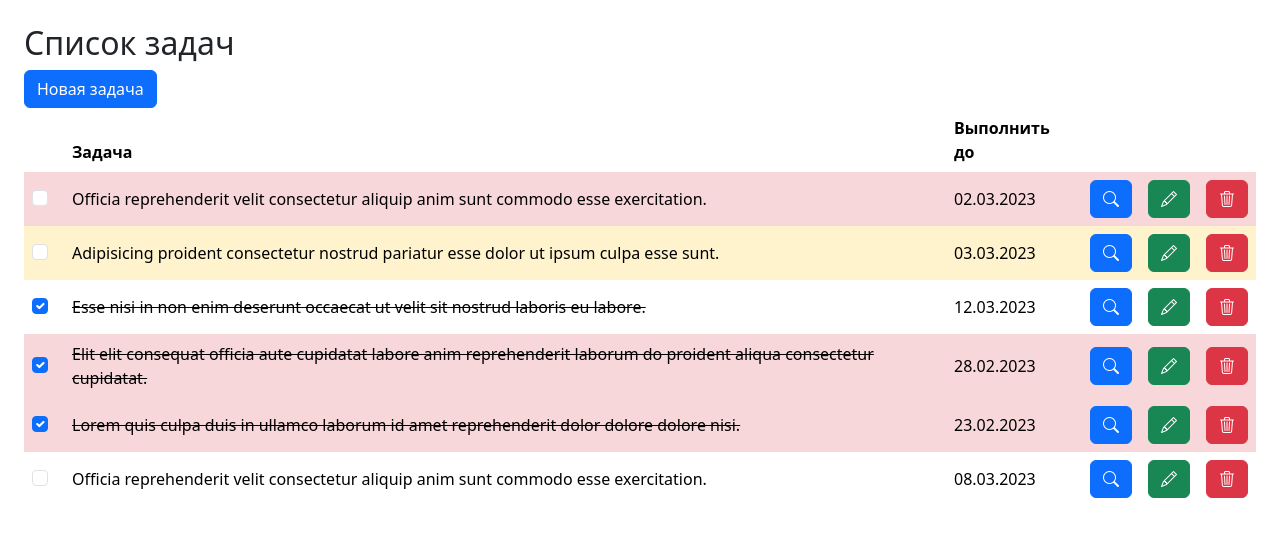
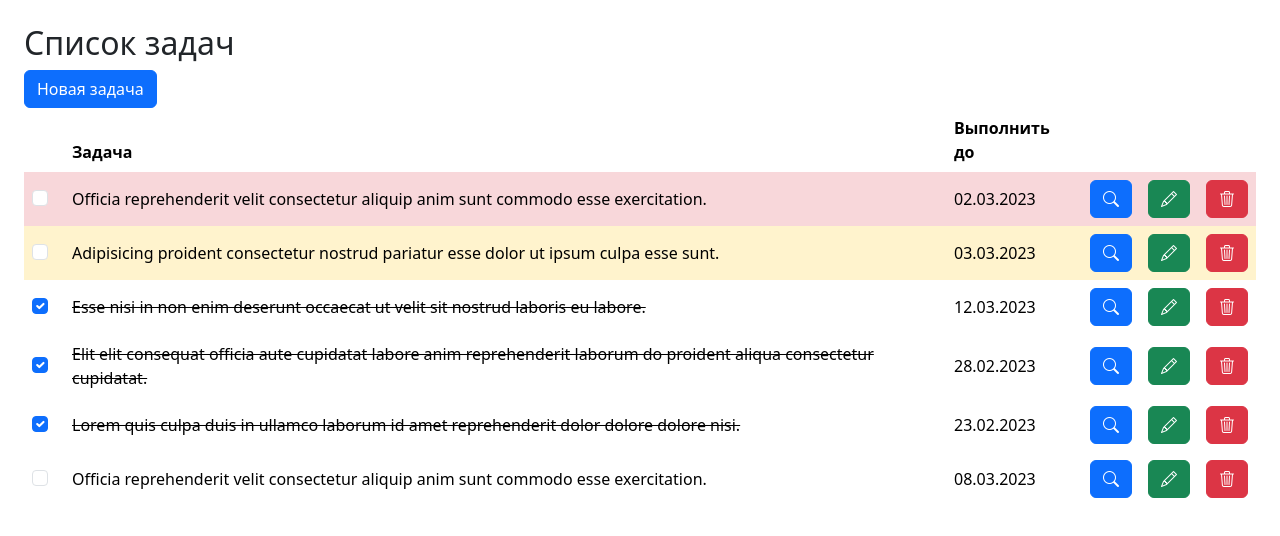
Before and after one commit to deworkers/angular-todo, an Angular app: page / in a window 1280 px wide. Shown: the top 536 px of the page. Built offline with nearby package versions, Linux system fonts and the light colour scheme.

Commit message:
editing table row coloring

```diff
--- a/src/app/components/task-list/task-list.component.html
+++ b/src/app/components/task-list/task-list.component.html
@@ -12,7 +12,7 @@
     <tbody>
         <tr
             *ngFor="let task of tasks"
-            [attr.class]="setDayToDeadline(task.expiration)"
+            [attr.class]="setDayToDeadline(task.expiration, task.isClose)"
         >
             <td>
                 <div class="form-check">
--- a/src/app/components/task-list/task-list.component.ts
+++ b/src/app/components/task-list/task-list.component.ts
@@ -24,14 +24,15 @@ export class TaskListComponent {
         this.onEditTask.emit(increased)
     }
 
-    setDayToDeadline(date) : string {
-        let days = Math.floor((Date.parse(date) - Date.now()) / (1000 * 60 * 60 * 24))
-        if (days < 0) {
-            return 'table-danger'
-        } else if (days <= 3) {
+    setDayToDeadline(date: string, isClose: boolean) : string {
+        let days = Math.floor((Date.parse(date) - Date.now()) / (1000 * 60 * 60 * 24)) // разность в милисекундах в целые дни
+
+        if (days > 3 || isClose) { // не подсвечиваем закрытые задачи
+            return ''
+        } else if (days >= 0) {
             return 'table-warning'
         } else {
-            return ''
+            return 'table-danger'
         }
     }
 }
```
